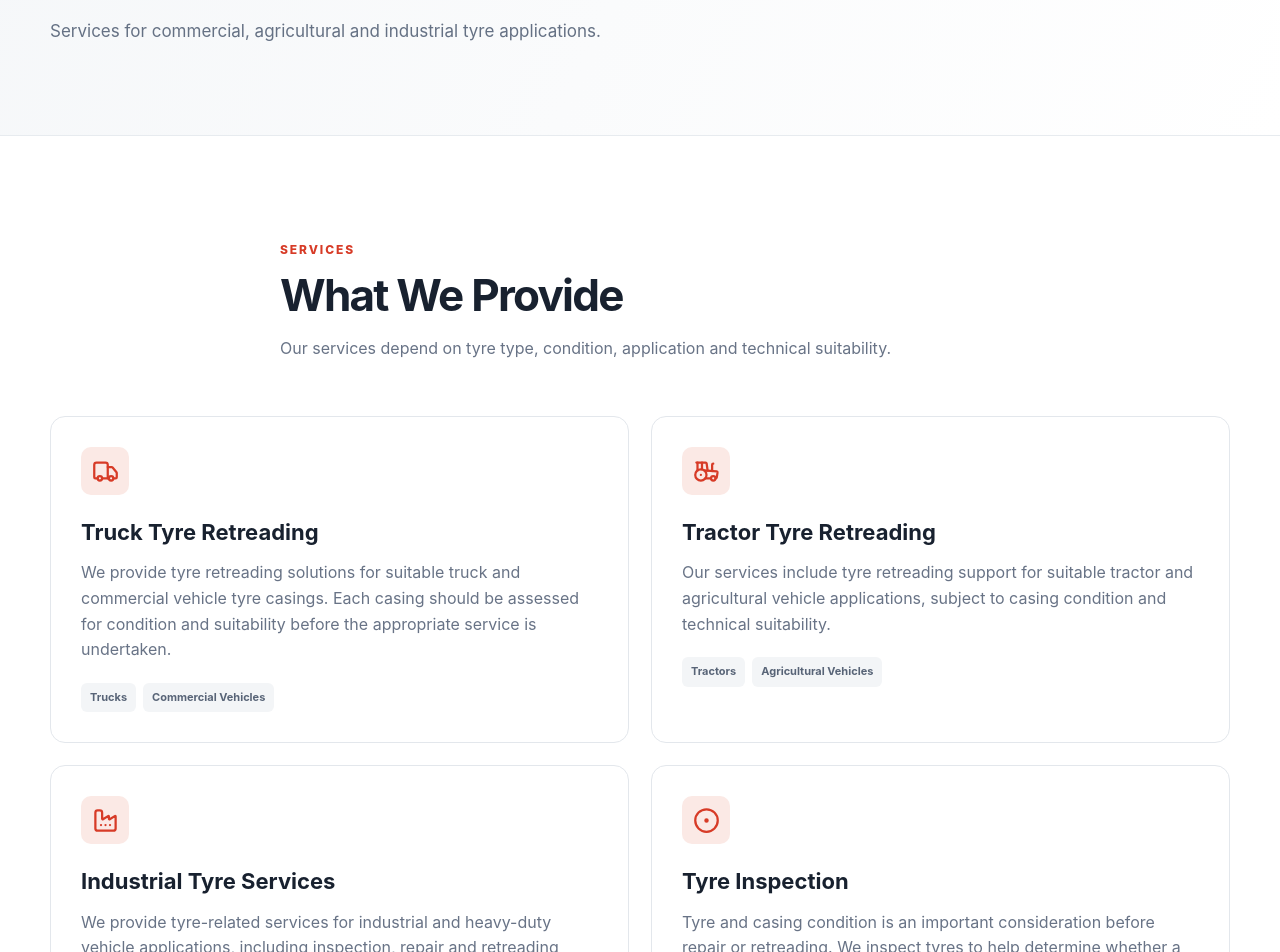
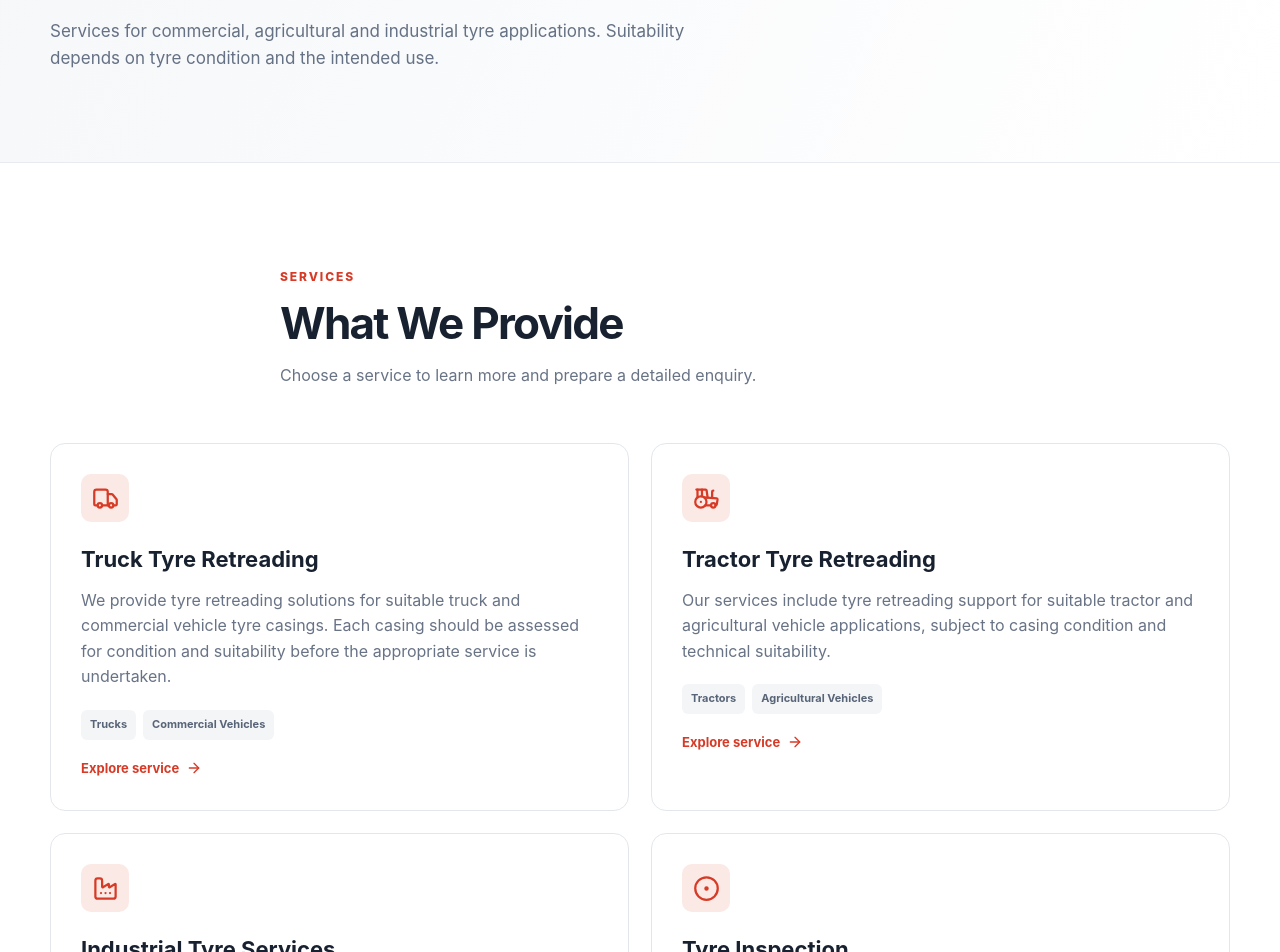
Before and after one commit to aasimawshaikh/akhtar-tyre-retreading-works, a React (Vite) app: page /services in a window 1280 px wide. Shown: the part 320-1272 px from the top of the page. Built offline with nearby package versions, Linux system fonts and the light colour scheme.

Commit message:
Add service-specific links and SEO metadata

```diff
--- a/src/pages/Services.jsx
+++ b/src/pages/Services.jsx
@@ -1,63 +1,18 @@
+import { Helmet } from "react-helmet-async";
+import { Link } from "react-router-dom";
+import { ArrowRight } from "lucide-react";
 import { services } from "../data/services";
 import SectionHeading from "../components/common/SectionHeading";
 import ContactCTA from "../components/home/ContactCTA";
 
 function Services() {
-  return (
-    <>
-      <section className="page-hero">
-        <div className="container">
-          <span className="section-eyebrow">OUR SERVICES</span>
-
-          <h1>Tyre Retreading & Tyre Services</h1>
-
-          <p>
-            Services for commercial, agricultural and industrial
-            tyre applications.
-          </p>
-        </div>
-      </section>
-
-      <section className="section">
-        <div className="container">
-          <SectionHeading
-            eyebrow="SERVICES"
-            title="What We Provide"
-            description="Our services depend on tyre type, condition, application and technical suitability."
-          />
-
-          <div className="services-detail-grid">
-            {services.map((service) => {
-              const Icon = service.icon;
-
-              return (
-                <article
-                  className="service-detail-card"
-                  key={service.id}
-                >
-                  <div className="service-icon">
-                    <Icon size={27} />
-                  </div>
-
-                  <h2>{service.title}</h2>
-
-                  <p>{service.description}</p>
-
-                  <div className="vehicle-tags">
-                    {service.vehicleTypes.map((vehicle) => (
-                      <span key={vehicle}>{vehicle}</span>
-                    ))}
-                  </div>
-                </article>
-              );
-            })}
-          </div>
-        </div>
-      </section>
-
-      <ContactCTA />
-    </>
-  );
+  const canonical = "https://www.akhtartyre.shop/services";
+  return <>
+    <Helmet><title>Tyre Retreading & Repair Services in Hinganghat | Akhtar Tyre Retreading Works</title><meta name="description" content="Explore truck and tractor tyre retreading, industrial tyre services, tyre inspection, puncture repair and old tyre purchase in Hinganghat, Wardha, Maharashtra." /><link rel="canonical" href={canonical} /><meta property="og:url" content={canonical} /></Helmet>
+    <section className="page-hero"><div className="container"><span className="section-eyebrow">OUR SERVICES</span><h1>Tyre Retreading & Tyre Services</h1><p>Services for commercial, agricultural and industrial tyre applications. Suitability depends on tyre condition and the intended use.</p></div></section>
+    <section className="section"><div className="container"><SectionHeading eyebrow="SERVICES" title="What We Provide" description="Choose a service to learn more and prepare a detailed enquiry." />
+      <div className="services-detail-grid">{services.map((service) => { const Icon = service.icon; return <article className="service-detail-card" key={service.id}><div className="service-icon"><Icon size={27} /></div><h2>{service.title}</h2><p>{service.description}</p><div className="vehicle-tags">{service.vehicleTypes.map((vehicle) => <span key={vehicle}>{vehicle}</span>)}</div><Link className="text-link" to={`/services/${service.id}`}>Explore service <ArrowRight size={16} /></Link></article>; })}</div>
+    </div></section><ContactCTA />
+  </>;
 }
-
 export default Services;
```
